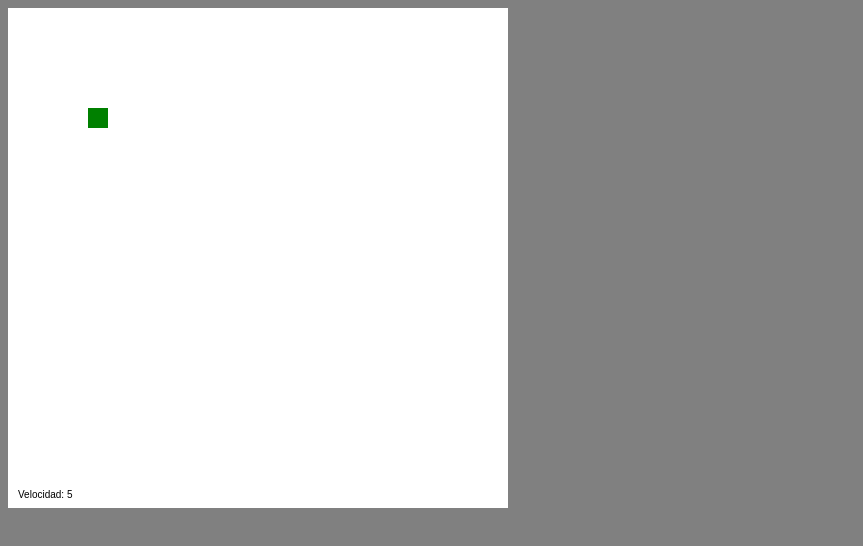
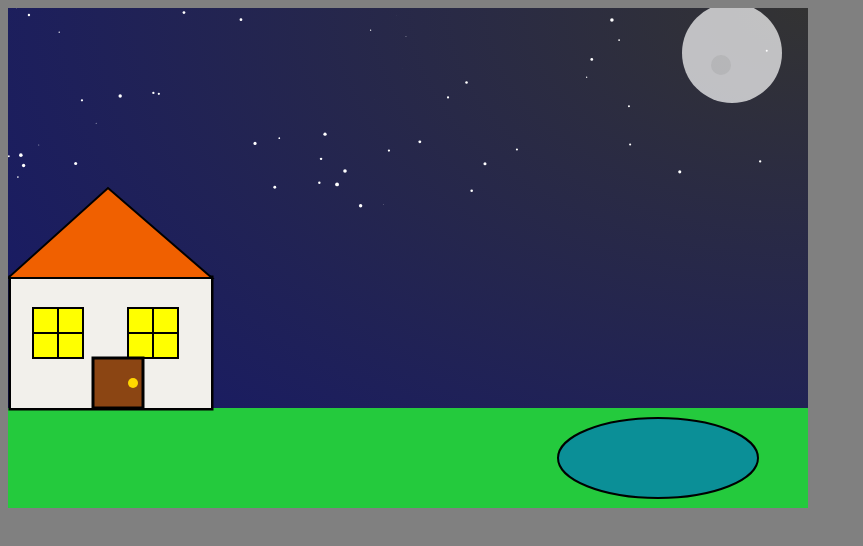
Before and after one commit to ahernandezuabcs/UNIDAD-1, a plain HTML site: page index.html in a window 1280 px wide. Shown: the whole page, without its empty margins (0-863 px from the left). Drawn offline with Linux system fonts and the light colour scheme.

Commit message:
Actividad 22, Paisaje

```diff
--- a/index.html
+++ b/index.html
@@ -11,84 +11,98 @@
         }
 
         canvas {
-            background-color: white;
+            background-color: black;
+            background-image: radial-gradient(at top right, rgba(255, 255, 255, 0.2), rgb(19, 22, 110));
         }
     </style>
 </head>
 
 <body>
-    <canvas id="myCanvas" width="500" height="500"></canvas>
+    <canvas id="myCanvas" width="800" height="500"></canvas>
     <script>
         const myCanvas = document.getElementById("myCanvas");
         const ctx = myCanvas.getContext("2d");
-        var eje_x = 100;
-        var eje_y = 100;
-        var dir = "derecha";
-        var vel = 5;
+        //pasto
+        ctx.fillStyle = "#24ca3d";
+        ctx.fillRect(0, 400, 800, 100);
+//casa
+        ctx.lineWidth = "5";
+        ctx.strokeRect(3, 270, 200, 130);
 
-        document.addEventListener("keypress", function (e) {
-            switch (e.keyCode) {
-                case 119:
-                    dir = "arriba";
-                    break;
-                case 115:
-                    dir = "abajo";
-                    break;
-                case 97:
-                    dir = "izquierda";
-                    break;
-                case 100:
-                    dir = "derecha";
-                    break;
-                case 32:
-                    vel += 2.5;
-                    break;
-            }
-        });
+        ctx.fillStyle = "#F2F0Eb";
+        ctx.fillRect(3, 270, 200, 130);
+//ventanas
+        ctx.fillStyle = "yellow";
+        ctx.fillRect(120, 300, 50, 50);
+        ctx.lineWidth = "2";
+        ctx.strokeRect(120, 300, 50, 50);
 
-        function actualizar() {
-            switch (dir) {
-                case "arriba":
-                    eje_y -= vel;
-                    if (eje_y < 0) {
-                        eje_y = 500;
-                    }
-                    break;
-                case "abajo":
-                    eje_y += vel;
-                    if (eje_y > 500) {
-                        eje_y = 0;
-                    }
-                    break;
-                case "izquierda":
-                    eje_x -= vel;
-                    if (eje_x < 0) {
-                        eje_x = 500;
-                    }
-                    break;
-                case "derecha":
-                    eje_x += vel;
-                    if (eje_x > 500) {
-                        eje_x = 0;
-                    }
-                    break;
-            }
+        ctx.fillRect(25, 300, 50, 50);
+        ctx.strokeRect(25, 300, 50, 50);
+//marcos de ventasnas
+        ctx.beginPath();
+        ctx.moveTo(145, 300);
+        ctx.lineTo(145, 350);
+        ctx.moveTo(120, 325);
+        ctx.lineTo(170, 325);
+        ctx.moveTo(50, 300);
+        ctx.lineTo(50, 350);
+        ctx.moveTo(25, 325);
+        ctx.lineTo(75, 325);
+        ctx.stroke();
+//techo de casa
+        ctx.beginPath();
+        ctx.fillStyle = "rgb(240,96,0)";
+        ctx.moveTo(0, 270);
+        ctx.lineTo(204, 270);
+        ctx.lineTo(100, 180);
+        ctx.closePath();
+        ctx.fill();
+        ctx.stroke();
+//luna
+        ctx.beginPath();
+        ctx.arc(724, 45, 50, 0, Math.PI * 2, true);
+        ctx.fillStyle = "rgba(255,255,255,0.7)";
+        ctx.fill();
+//peca de la luna
+        ctx.beginPath();
+        ctx.arc(713, 57, 10, 0, Math.PI * 2);
+        ctx.fillStyle = "rgba(154,154,154,0.3)";
+        ctx.fill();
+//lago
+        ctx.beginPath();
+        ctx.ellipse(650, 450, 100, 40, 0, 0, Math.PI * 2);
+        ctx.fillStyle = "rgba(0, 119, 190, 0.7)";
+        ctx.fill();
+        ctx.stroke();
+//puerta
+        ctx.fillStyle = "#8B4513";
+        ctx.fillRect(85, 350, 50, 50);
+        ctx.lineWidth = "3";
+        ctx.strokeRect(85, 350, 50, 50);
+
+        ctx.beginPath();
+        ctx.arc(125, 375, 5, 0, Math.PI * 2, true);
+        ctx.fillStyle = "gold";
+        ctx.fill();
+//estrellas
+        function pintarEstrellas(ctx, x, y, r) {
+            ctx.beginPath();
+            ctx.arc(x, y, r, 0, Math.PI * 2, true);
+            ctx.fillStyle = "white";
+            ctx.fill();
         }
 
-        function pintar() {
-            ctx.fillStyle = "white";
-            ctx.fillRect(0, 0, myCanvas.width, myCanvas.height);
-            ctx.fillStyle = "black";
-            ctx.fillText("Velocidad: " + vel, 10, 490);
-
-            ctx.fillStyle = "green";
-            ctx.fillRect(eje_x, eje_y, 20, 20);
-
-            actualizar();
-            requestAnimationFrame(pintar);
+        for (let i = 0; i < 50; i++) {
+            let x = Math.random() * myCanvas.width;
+            let y = Math.random() * 200; // Limita las estrellas a la parte superior del canvas
+            let r = Math.random() * 2; // Radio pequeño para que las estrellas sean puntos
+            pintarEstrellas(ctx, x, y, r);
         }
-
-        requestAnimationFrame(pintar);
+        //sacar coordenadas
+        document.getElementById("myCanvas").addEventListener("click", function (e) {
+            console.log(e.clientX, e.clientY);
+        });
     </script>
 </body>
 
```
